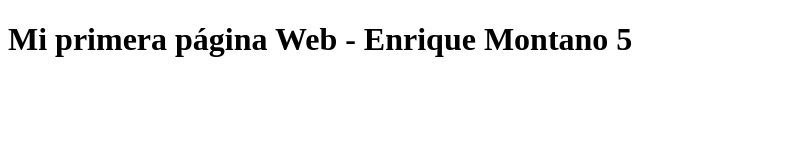
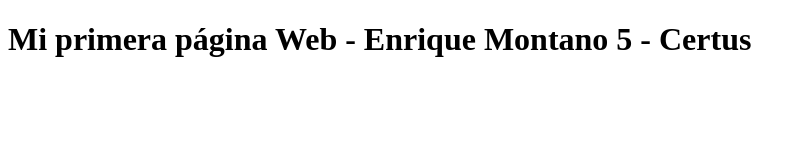
Before and after one commit to enriquemo150697/pagina_certus.github.io, a plain HTML site: page index.html in a window 1280 px wide. Shown: the whole page, without its empty margins (0-806 px from the left). Drawn offline with Linux system fonts and the light colour scheme.

Commit message:
Cambio 3

```diff
--- a/index.html
+++ b/index.html
@@ -6,6 +6,6 @@
 	<title></title>
 </head>
 <body>
-<h1>Mi primera página Web - Enrique Montano 5</h1>
+<h1>Mi primera página Web - Enrique Montano 5 - Certus</h1>
 </body>
 </html>
```
